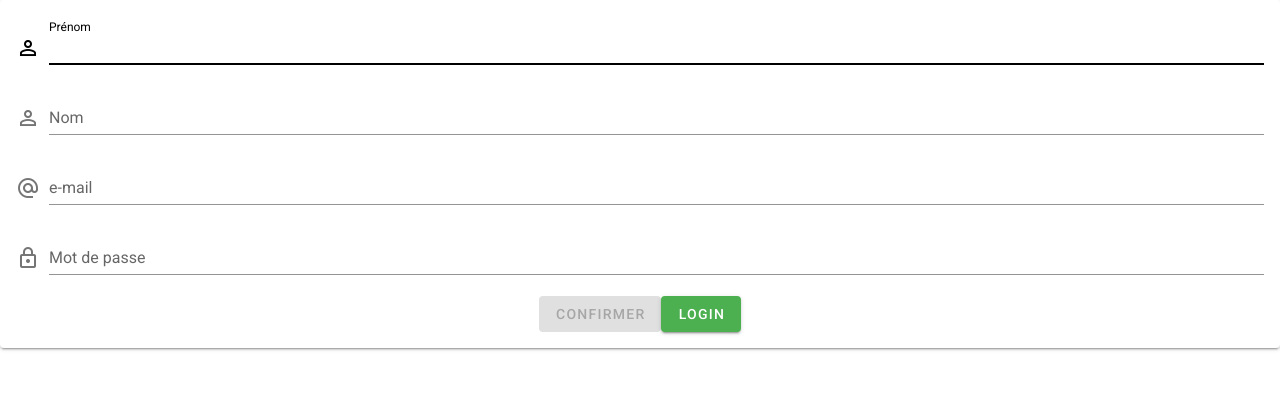
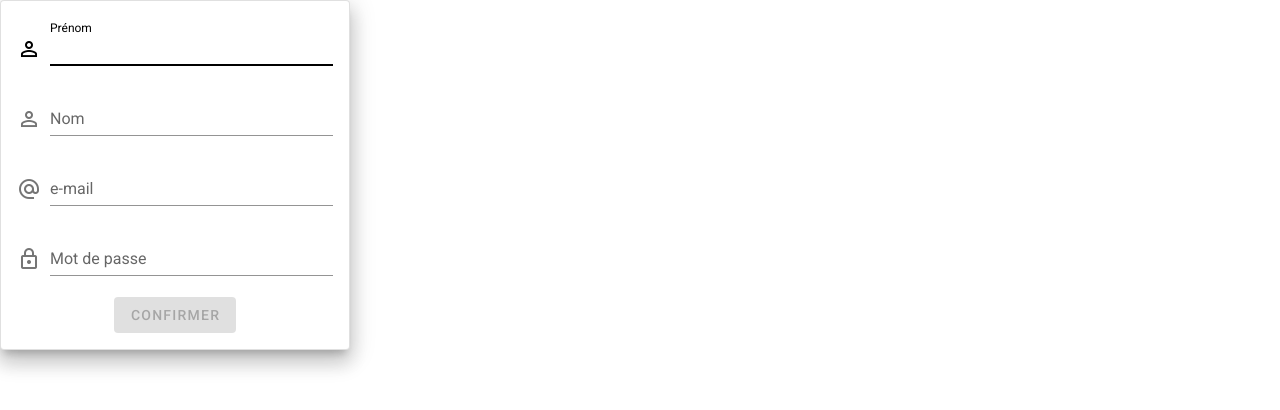
Before and after one commit to Tojil/Groupomania_Le_Reseau, a Vue app in the folder frontend/: page /signup in a window 1280 px wide. Shown: the top 410 px of the page. Built offline with nearby package versions, Linux system fonts and the light colour scheme.

Commit message:
Améliorations dans Signup.vue

```diff
--- a/frontend/src/components/Auth/Signup.vue
+++ b/frontend/src/components/Auth/Signup.vue
@@ -1,6 +1,6 @@
 <template>
     <v-app class="signup ma-auto mt-6" v-if="form">
-        <v-card class="signup__card" raised>
+        <v-card outlined elevation="13" class="signup__card" raised>
             <v-card-text>
                 <v-form ref="form" v-model="valid">
                     <v-text-field  v-model="dataSignup.firstName" :rules="firstNameRules" label="Prénom" prepend-icon="mdi-account-outline" color="black" autofocus required></v-text-field>
@@ -27,7 +27,6 @@
                         </v-card-actions>
                       </v-card>
                     </v-dialog>
-                    <v-btn :to="{name: 'login'}" class="success">login</v-btn>
                   </div>
                 </template>
                 <p v-if="msg">{{ message }}</p>
@@ -96,3 +95,14 @@ export default {
     }
 }
 </script>
+
+<style lang="scss">
+    .signup{
+        position: flex;
+        flex-direction: row;
+        top: 5%;
+        width: 350px;
+        height: 200px;
+        text-align: center;
+    }
+</style>
```
